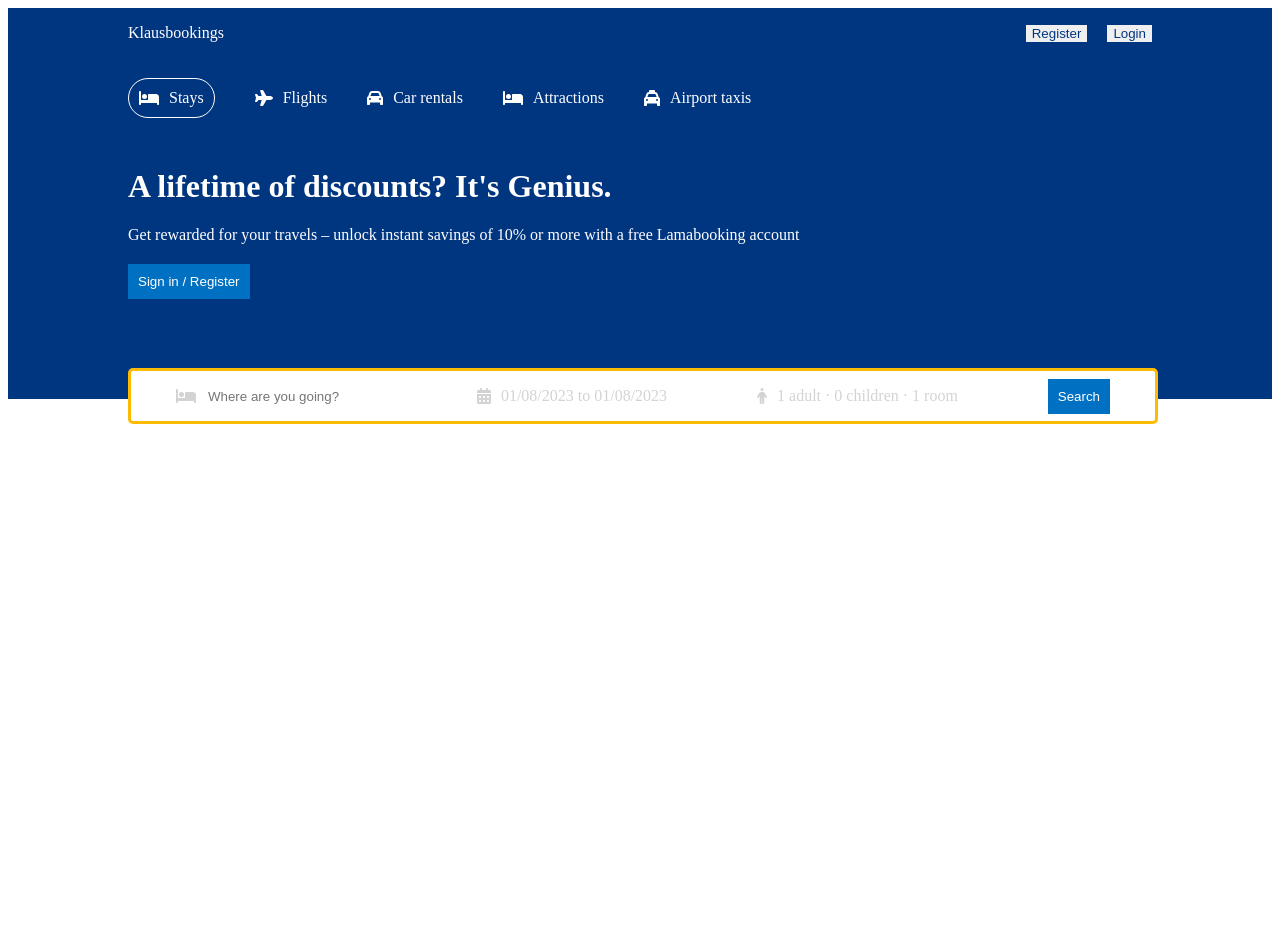
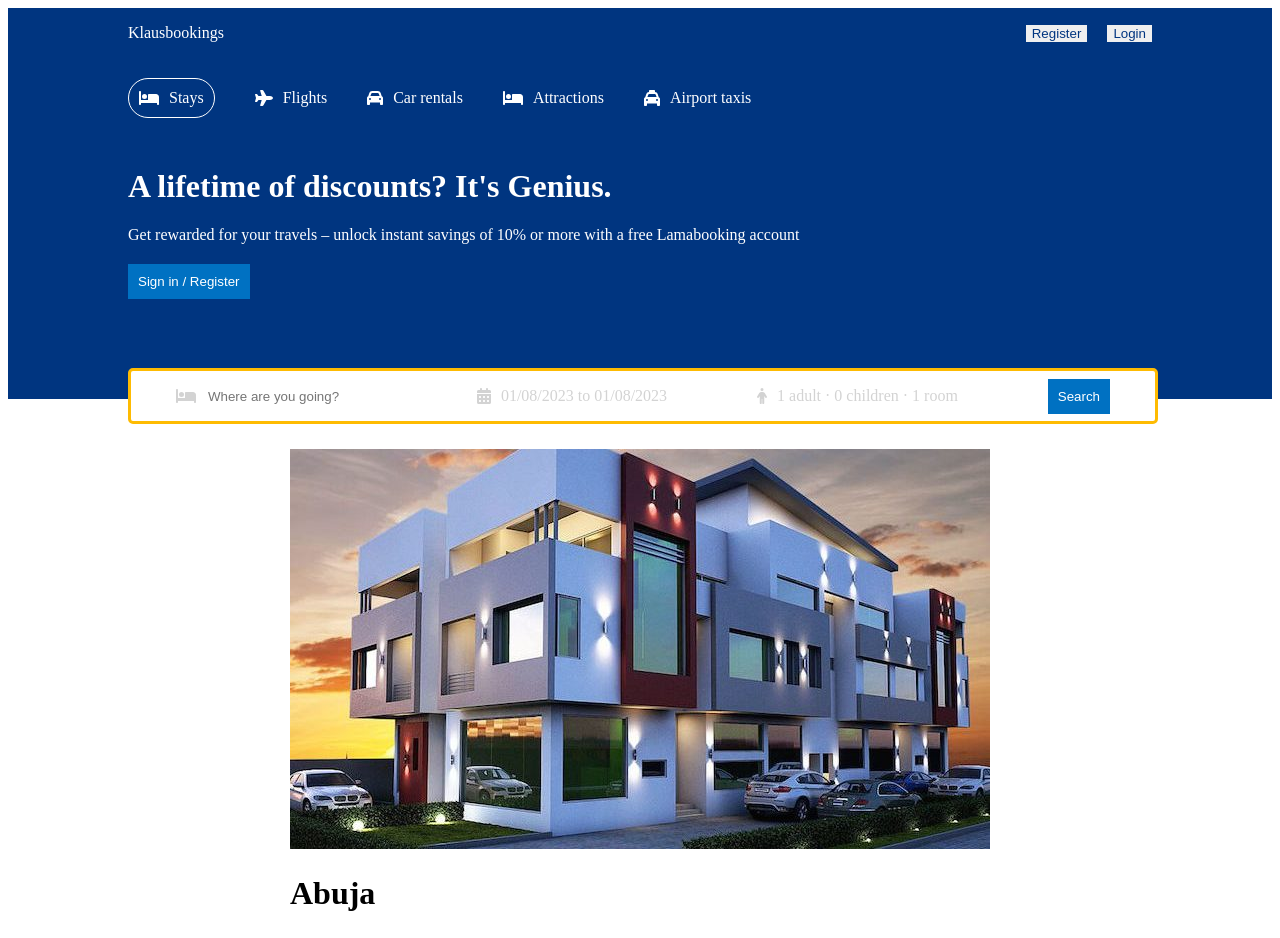
Before and after one commit to klaus139/booking-app, a React (Create React App) app in the folder client/: page / in a window 1280 px wide. Shown: the top 938 px of the page. Before the commit the page ends 800 px from the top, so only its background shows below. Built offline with nearby package versions, Linux system fonts and the light colour scheme.

Commit message:
started featured component

```diff
--- /dev/null
+++ b/client/src/components/featured/Featured.jsx
@@ -0,0 +1,19 @@
+import React from 'react';
+import './featured.css';
+import { images } from '../../constants';
+
+const Featured = () => {
+  return (
+    <div className='featured'>
+        <div className='featuredItem'>
+            <img src={images.abuja1} alt="abuja1"/>
+            <div className='featuredTitles'>
+                <h1>Abuja</h1>
+                <h1>123 Properties</h1>
+            </div>
+        </div>
+    </div>
+  )
+}
+
+export default Featured
--- /dev/null
+++ b/client/src/constants/image.js
@@ -0,0 +1,6 @@
+import abuja1 from '../assets/abuja1.jpeg';
+
+// eslint-disable-next-line import/no-anonymous-default-export
+export default {
+    abuja1
+};
--- /dev/null
+++ b/client/src/constants/index.js
@@ -0,0 +1 @@
+export { default as images } from './image'
--- a/client/src/pages/home/Home.jsx
+++ b/client/src/pages/home/Home.jsx
@@ -1,12 +1,18 @@
 import './home.css'
 import Navbar from '../../components/navbar/Navbar';
 import Header from '../../components/header/Header';
+import Featured from '../../components/featured/Featured';
 
 const Home = () => {
   return (
     <div>
         <Navbar />
         <Header />
+        <div className="homeContainer">
+          <Featured />
+
+
+        </div>
     </div>
 
   )
--- a/client/src/pages/home/home.css
+++ b/client/src/pages/home/home.css
@@ -0,0 +1,7 @@
+.homeContainer{
+    margin-top: 50px;
+    display: flex;
+    flex-direction: column;
+    align-items: center;
+    gap: 30px;
+}
--- a/client/src/pages/list/List.jsx
+++ b/client/src/pages/list/List.jsx
@@ -1,8 +1,10 @@
 import React from 'react'
+import Header from '../../components/header/Header'
+import Navbar from '../../components/navbar/Navbar'
 
 const List = () => {
   return (
-    <div>List</div>
+    <div> <Navbar /> <Header type="list"/></div>
   )
 }
 
```
Also changed, not shown: client/src/assets/abuja1.jpeg (added), client/src/assets/abuja2.jpeg (added), client/src/components/featured/featured.css (added).
